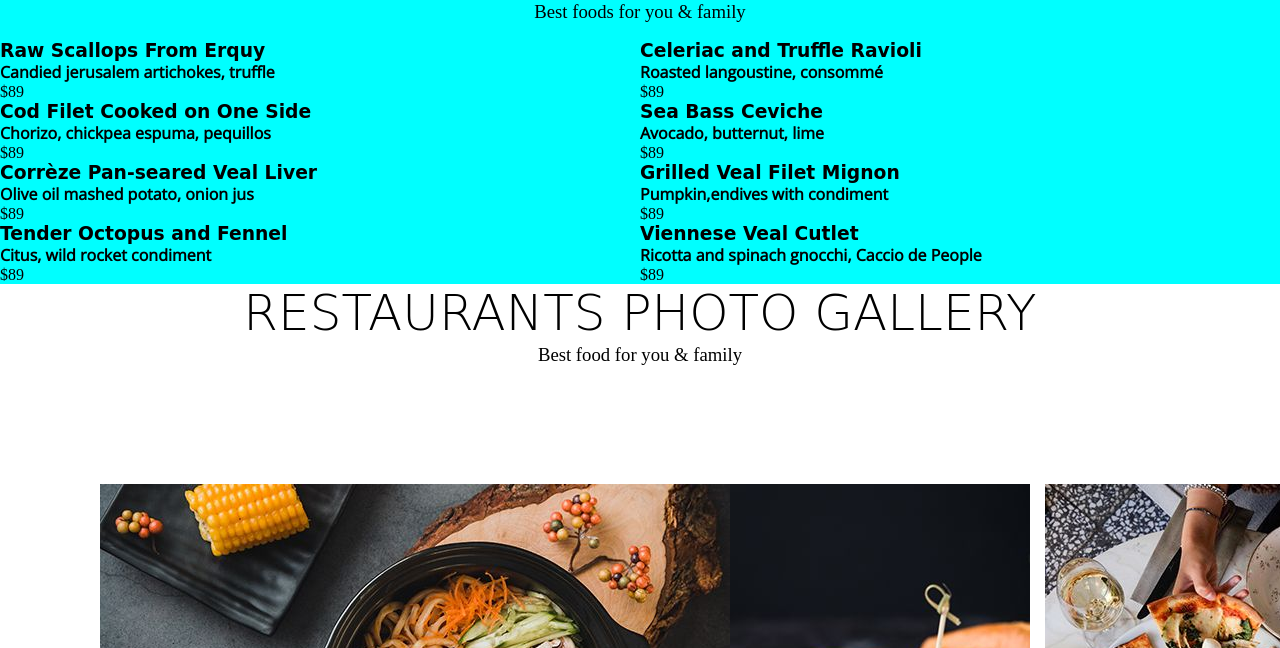
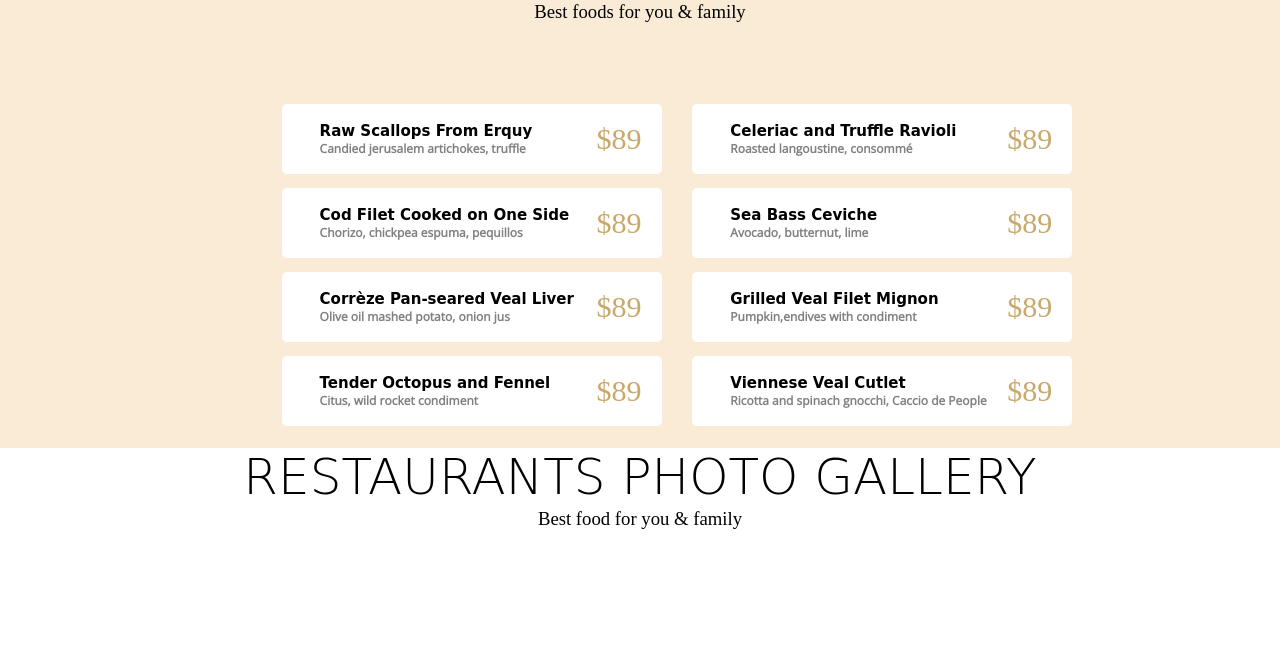
Before and after one commit to becodeorg/hamilton-8-kababi-adeline-pietro, a plain HTML site: page index.html in a window 1280 px wide. Shown: the part 692-1340 px from the top of the page. Drawn offline with nearby package versions, Linux system fonts and the light colour scheme; a web font is replaced by a local one.

Commit message:
section price

```diff
--- a/index.html
+++ b/index.html
@@ -104,7 +104,7 @@
                         <h4>Candied jerusalem artichokes, truffle</h4>
                     </div>
                     <div class="meal__price">
-                        <span>$89</span>
+                        <span class="meal__price">$89</span>
                     </div>
                 </div>
                 <div class="meal">
@@ -113,7 +113,7 @@
                         <h4>Roasted langoustine, consommé</h4>
                     </div>
                     <div class="meal__price">
-                        <span>$89</span>
+                        <span class="meal__price">$89</span>
                     </div>
                 </div>
                 <div class="meal">
@@ -122,7 +122,7 @@
                         <h4>Chorizo, chickpea espuma, pequillos</h4>
                     </div>
                     <div class="meal__price">
-                        <span>$89</span>
+                        <span class="meal__price">$89</span>
                     </div>
                 </div>
                 <div class="meal">
@@ -131,7 +131,7 @@
                         <h4>Avocado, butternut, lime</h4>
                     </div>
                     <div class="meal__price">
-                        <span>$89</span>
+                        <span class="meal__price">$89</span>
                     </div>
                 </div>
                 <div class="meal">
@@ -140,7 +140,7 @@
                         <h4>Olive oil mashed potato, onion jus</h4>
                     </div>
                     <div class="meal__price">
-                        <span>$89</span>
+                        <span class="meal__price">$89</span>
                     </div>
                 </div>
                 <div class="meal">
@@ -149,7 +149,7 @@
                         <h4>Pumpkin,endives with condiment</h4>
                     </div>
                     <div class="meal__price">
-                        <span>$89</span>
+                        <span class="meal__price">$89</span>
                     </div>
                 </div>
                 <div class="meal">
@@ -158,7 +158,7 @@
                         <h4>Citus, wild rocket condiment</h4>
                     </div>
                     <div class="meal__price">
-                        <span>$89</span>
+                        <span class="meal__price">$89</span>
                     </div>
                 </div>
                 <div class="meal">
@@ -167,7 +167,7 @@
                         <h4>Ricotta and spinach gnocchi, Caccio de People</h4>
                     </div>
                     <div class="meal__price">
-                        <span>$89</span>
+                        <span class="meal__price">$89</span>
                     </div>
                 </div>
             </div>
--- a/scss/layout/_price.scss
+++ b/scss/layout/_price.scss
@@ -1,18 +1,50 @@
 .price {
-    background-color: aqua;
+    background-color: antiquewhite;
     .price__container-grid {
         display: grid;
         grid-template-columns: repeat(2, 1fr);
         grid-template-rows: (4, 1fr);
+        padding: 5% 30% 5% 22%;
+        column-gap: 5%;
+        row-gap: 5%;
         .meal {
+            display: flex;
+            flex-direction: row;
+            justify-content: space-between;
+            width: 380px;
+            height: 70px;
+            background-color: white;
+            border-radius: 5px;
+            &:hover{
+                border: dotted #c8a96a 3px;
+            }
             .meal__info {
+                display: flex;
+                flex-direction: column;
+                justify-content: center;
+                padding-left: 10%;
                 h3 {
+                    color: black;
+                    font-size: 15px;
                     font-family: 'Forum', cursive;
                     ;
                 }
 
                 h4 {
+                    font-size: 12px;
+                    color: gray;
                     font-family: 'Open Sans', sans-serif;
+                }
+            }
+            .meal__price{
+                display: flex;
+                justify-content: center;
+                padding-right: 5%;
+                align-items: center;
+                text-align: center;
+                span{
+                    font-size: 30px;
+                    color: #c8a96a;
                 }
             }
         }
```
Also changed, not shown: css/style.css, 1 other file.
